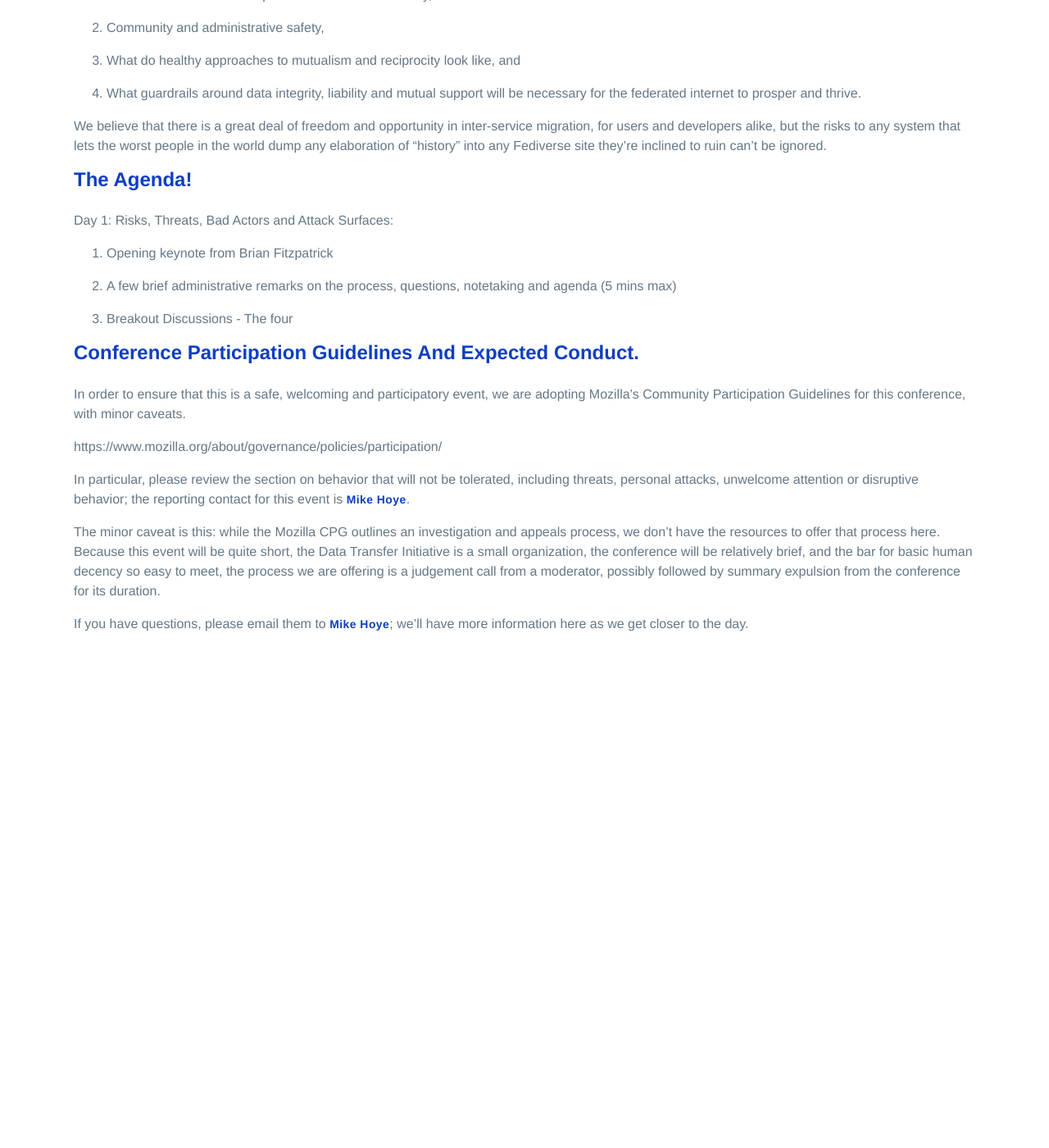
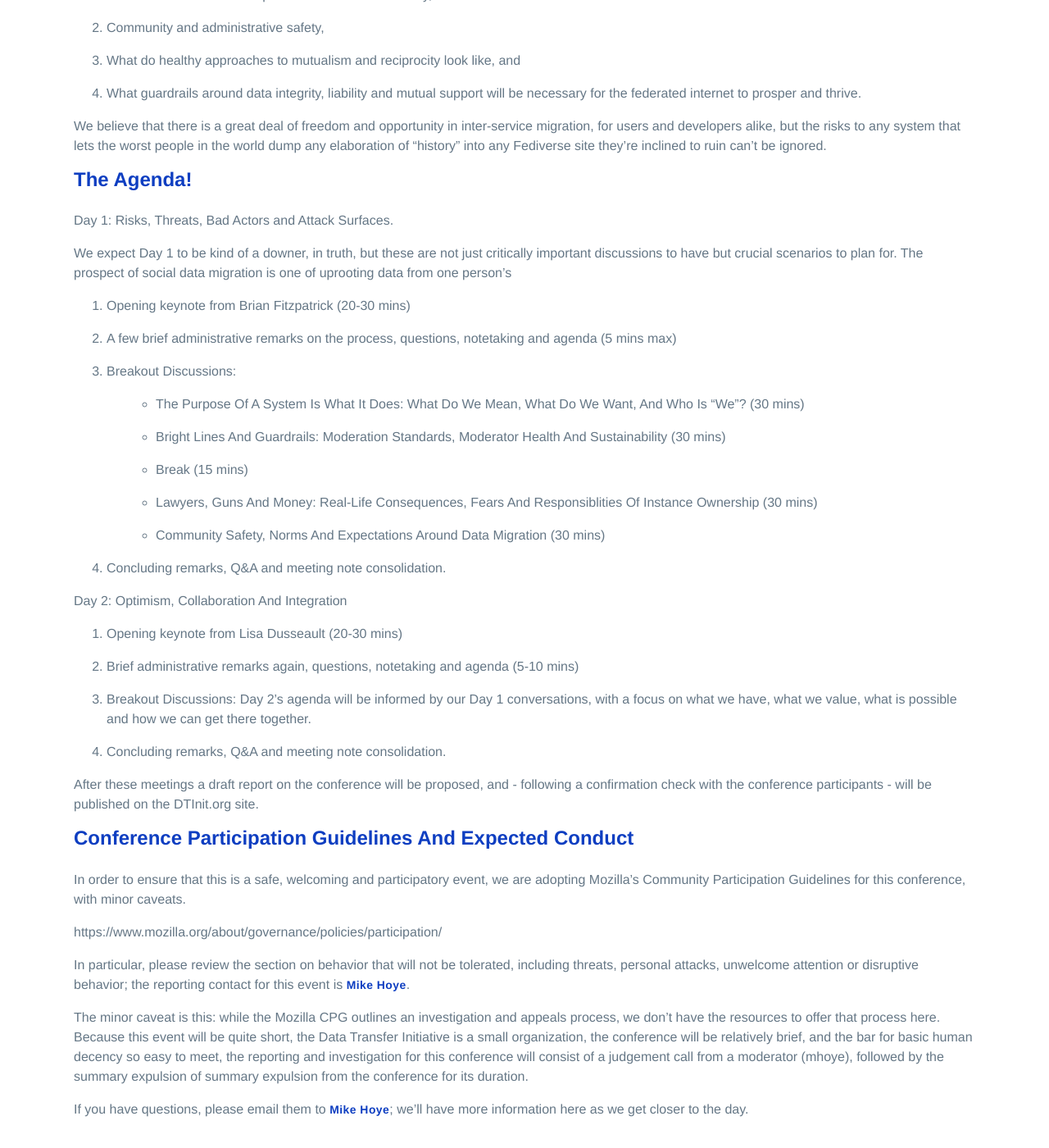
Before and after one commit to dtinit/dtinit.github.io, a Jekyll site: the page built from events.md, in a window 1280 px wide and 1400 px high, scrolled down 606 px. Shown: the whole window at 82% size. Built offline with Jekyll 4.4.1, drawn with Linux system fonts in a browser that asks for light colours; our own code applies the rules of GitHub Pages for plain Markdown files; before the commit the page ends 1420 px from its top, so only the background shows below that.

Commit message:
Update events.md

```diff
--- a/events.md
+++ b/events.md
@@ -21,14 +21,30 @@ We believe that there is a great deal of freedom and opportunity in inter-servic
 
 ## The Agenda!
 
-Day 1: Risks, Threats, Bad Actors and Attack Surfaces:
+Day 1: Risks, Threats, Bad Actors and Attack Surfaces.
 
-1. Opening keynote from Brian Fitzpatrick
+We expect Day 1 to be kind of a downer, in truth, but these are not just critically important discussions to have but crucial scenarios to plan for. The prospect of social data migration is one of uprooting data from one person's
+
+1. Opening keynote from Brian Fitzpatrick (20-30 mins)
 1. A few brief administrative remarks on the process, questions, notetaking and agenda (5 mins max)
-1. Breakout Discussions - The four
+1. Breakout Discussions:
+   * The Purpose Of A System Is What It Does: What Do We Mean, What Do We Want, And Who Is "We"? (30 mins)
+   * Bright Lines And Guardrails: Moderation Standards, Moderator Health And Sustainability (30 mins)
+   * Break (15 mins)
+   * Lawyers, Guns And Money: Real-Life Consequences, Fears And Responsiblities Of Instance Ownership (30 mins)
+   * Community Safety, Norms And Expectations Around Data Migration (30 mins)
+1. Concluding remarks, Q&A and meeting note consolidation.
 
+Day 2: Optimism, Collaboration And Integration
 
-## Conference Participation Guidelines And Expected Conduct.
+1. Opening keynote from Lisa Dusseault (20-30 mins)
+1. Brief administrative remarks again, questions, notetaking and agenda (5-10 mins)
+1. Breakout Discussions: Day 2's agenda will be informed by our Day 1 conversations, with a focus on what we have, what we value, what is possible and how we can get there together.
+1. Concluding remarks, Q&A and meeting note consolidation.
+
+After these meetings a draft report on the conference will be proposed, and - following a confirmation check with the conference participants  - will be published on the DTInit.org site.
+
+## Conference Participation Guidelines And Expected Conduct
 
 In order to ensure that this is a safe, welcoming and participatory event, we are adopting Mozilla's Community Participation Guidelines for this conference, with minor caveats.
 
@@ -36,7 +52,7 @@ https://www.mozilla.org/about/governance/policies/participation/
 
 In particular, please review the section on behavior that will not be tolerated, including threats, personal attacks, unwelcome attention or disruptive behavior; the reporting contact for this event is <a href="mailto:mhoye@dtinit.org">Mike Hoye</a>.
 
-The minor caveat is this: while the Mozilla CPG outlines an investigation and appeals process, we don't have the resources to offer that process here. Because this event will be quite short, the Data Transfer Initiative is a small organization, the conference will be relatively brief, and the bar for basic human decency so easy to meet, the process we are offering is a judgement call from a moderator, possibly followed by summary expulsion from the conference for its duration.
+The minor caveat is this: while the Mozilla CPG outlines an investigation and appeals process, we don't have the resources to offer that process here. Because this event will be quite short, the Data Transfer Initiative is a small organization, the conference will be relatively brief, and the bar for basic human decency so easy to meet, the reporting and investigation for this conference will consist of a judgement call from a moderator (mhoye), followed by the summary expulsion of  summary expulsion from the conference for its duration.
 
 If you have questions, please email them to <a href="mailto:mhoye@dtinit.org">Mike Hoye</a>; we'll have more information here as we get closer to the day.
 </div>
```
